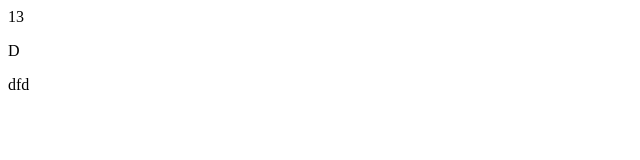
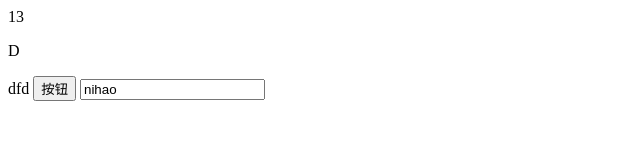
Before and after one commit to wjs190267994/myProject, a plain HTML site: page index.html in a window 1280 px wide. Shown: the whole page, without its empty margins (0-640 px from the left). Drawn offline with Linux system fonts and the light colour scheme.

Commit message:
'ddddrrr'

```diff
--- a/index.html
+++ b/index.html
@@ -11,6 +11,8 @@
     <div>13</div>
     <P>D</P>
     dfd
+    <button>按钮</button>
+    <input value="nihao"/>
 </body>
 
 </html>
```
